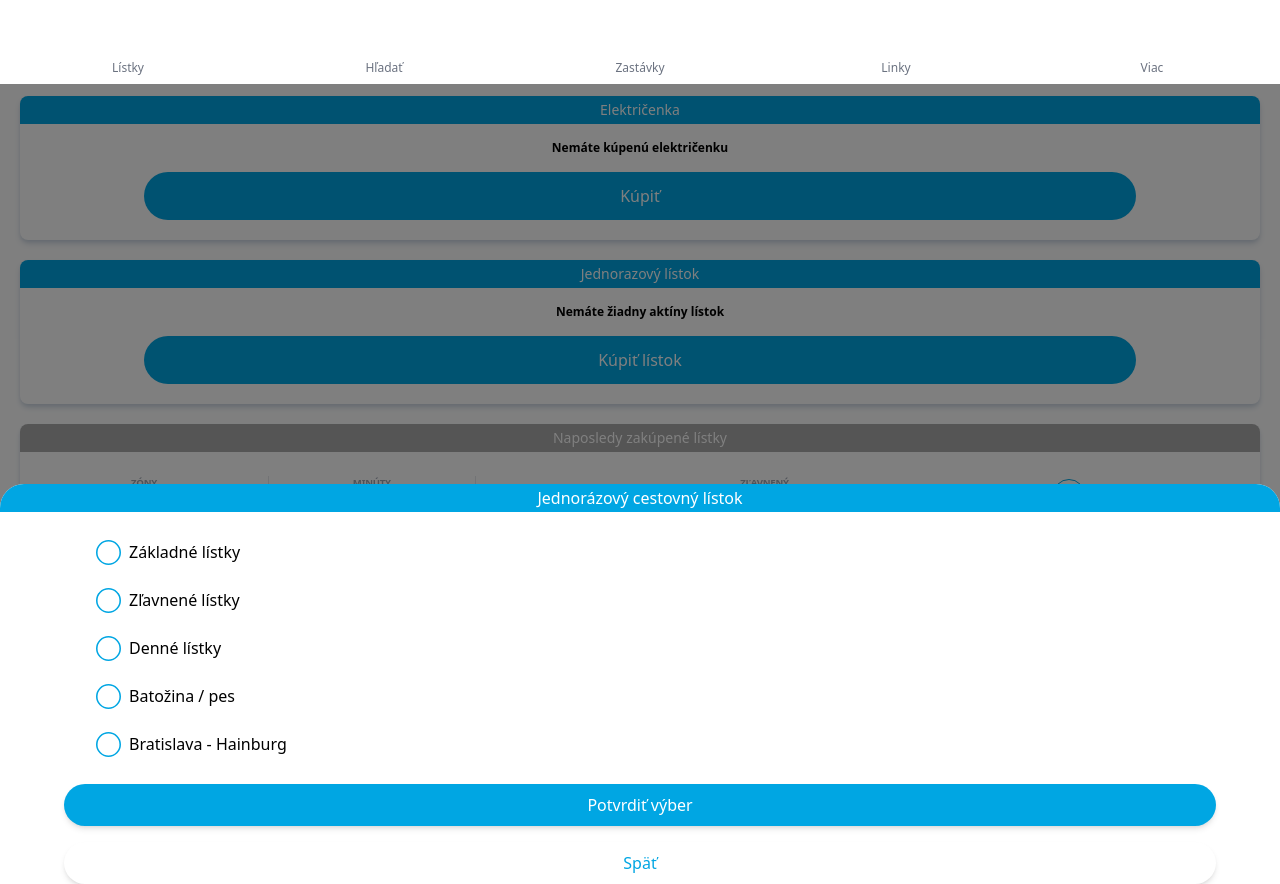
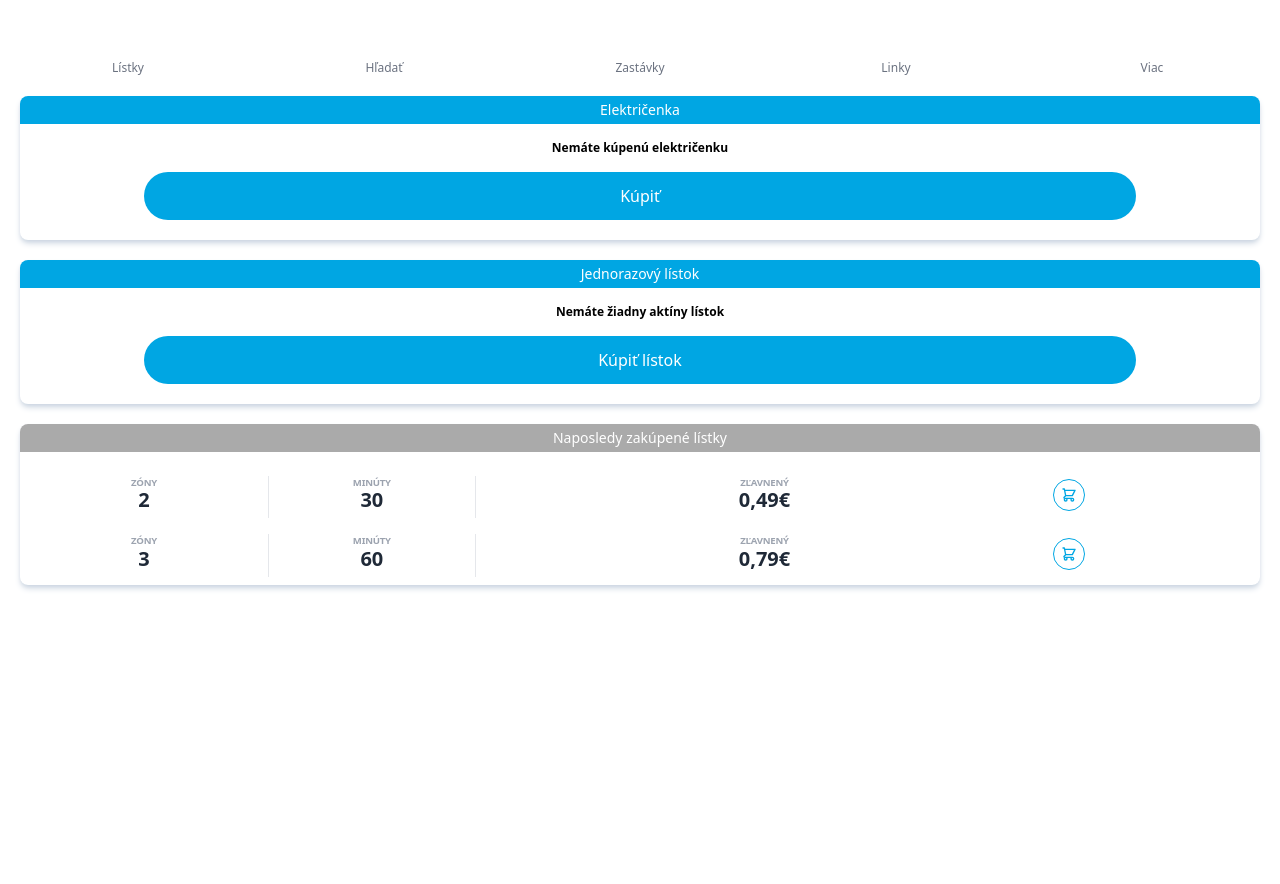
Before and after one commit to SpiKee49/IDSBK-clone-app, a React (Vite) app: page / in a window 1280 px wide. Shown: the part 716-1600 px from the top of the page. After the commit the page ends 1481 px from the top, so only its background shows below. Built offline with nearby package versions, Linux system fonts and the light colour scheme.

Commit message:
opening modal

```diff
--- a/src/components/Modal.tsx
+++ b/src/components/Modal.tsx
@@ -1,29 +1,48 @@
-import { BsCircle, BsCircleFill } from 'react-icons/bs';
-import { useContext, useState } from 'react';
+import { BsCircle, BsCircleFill } from 'react-icons/bs'
+import { useContext, useEffect, useState } from 'react'
 
-import { IconContext } from 'react-icons';
-import { ModalContext } from '../App';
+import { IconContext } from 'react-icons'
+import { ModalContext } from '../App'
 
 function Modal() {
-  const modalContext = useContext(ModalContext);
+    const modalContext = useContext(ModalContext)
     const items = [
         'Základné lístky',
         'Zľavnené lístky',
         'Denné lístky',
         'Batožina / pes',
         'Bratislava - Hainburg',
-  ];
+    ]
 
-  const [selectedItem, setSelectedItem] =
-    useState<number>();
+    const [selectedItem, setSelectedItem] = useState<number>()
+    const [slideModalUp, setSlideModalUp] = useState(false)
+    const [showModal, setShowModal] = useState(false)
+
+    useEffect(() => {
+        if (modalContext?.isModalOpen) {
+            setShowModal(true)
+            setTimeout(() => {
+                setSlideModalUp(true)
+            }, 100)
+        } else {
+            // if isModalOpen === false
+            setSlideModalUp(false)
+            setTimeout(() => {
+                setShowModal(false)
+            }, 300)
+        }
+    }, [modalContext])
 
     return (
         <div
-      className={`w-full h-screen z-50 flex flex-col left-0${
-        modalContext?.isModalOpen
-          ? 'absolute top-0'
-          : 'hidden top-full'
-      } absolute bg-black bg-opacity-50 transition-all duration-300 ease-in-out back`}
+            className={`w-full h-screen z-[45] bg-black  transition-all duration-500 ease-in-out ${
+                showModal ? 'absolute bg-opacity-50' : 'hidden bg-opacity-0'
+            }`}
+        >
+            <div
+                className={`w-full h-screen absolute z-50 flex flex-col left-0 ${
+                    slideModalUp ? 'top-0' : 'top-full'
+                }  transition-all duration-500 ease-in-out`}
             >
                 <div
                     className="w-full h-1/2"
@@ -67,7 +86,8 @@ function Modal() {
                     </button>
                 </div>
             </div>
-  );
+        </div>
+    )
 }
 
-export default Modal;
+export default Modal
```
Also changed, not shown: .prettierrc.json (added). Lines whose indentation alone changed are shown as unchanged.
